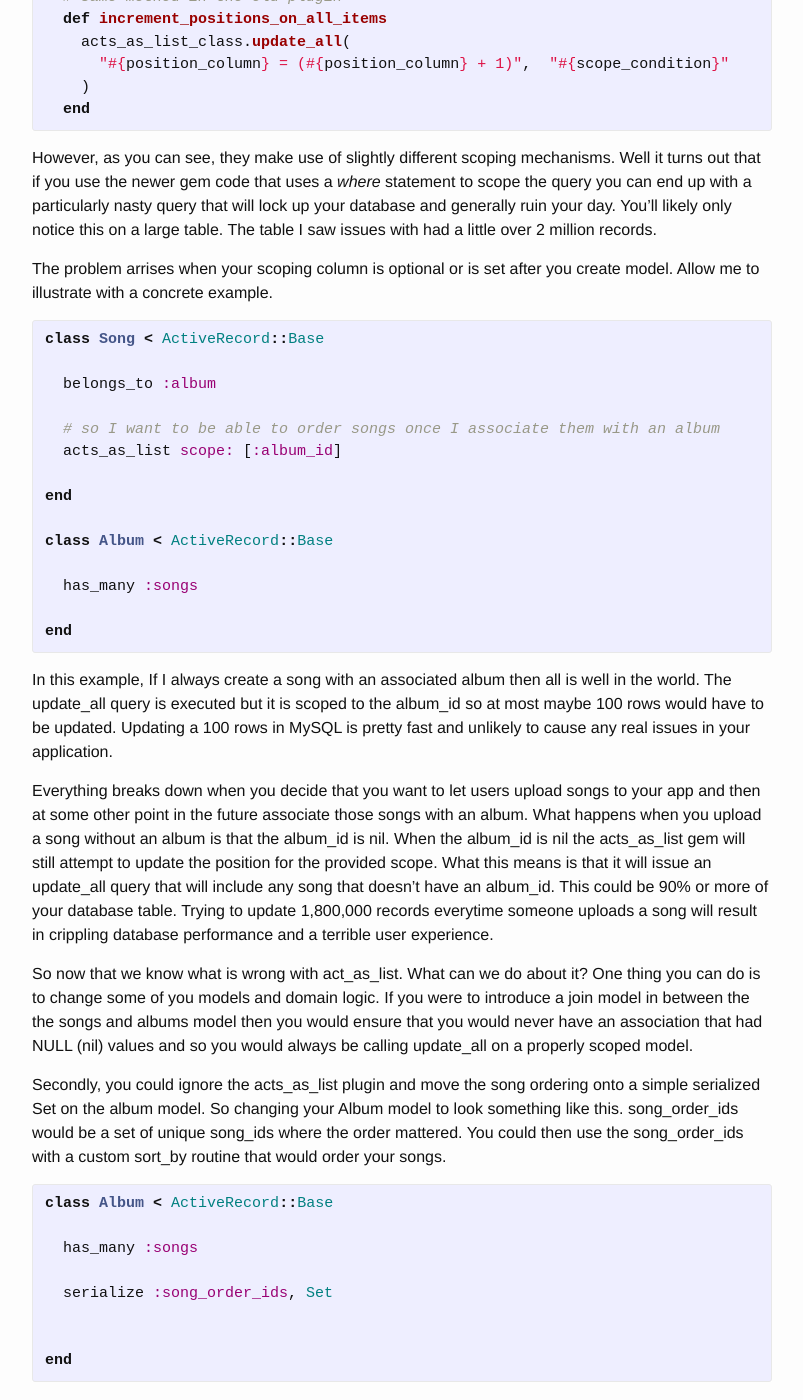
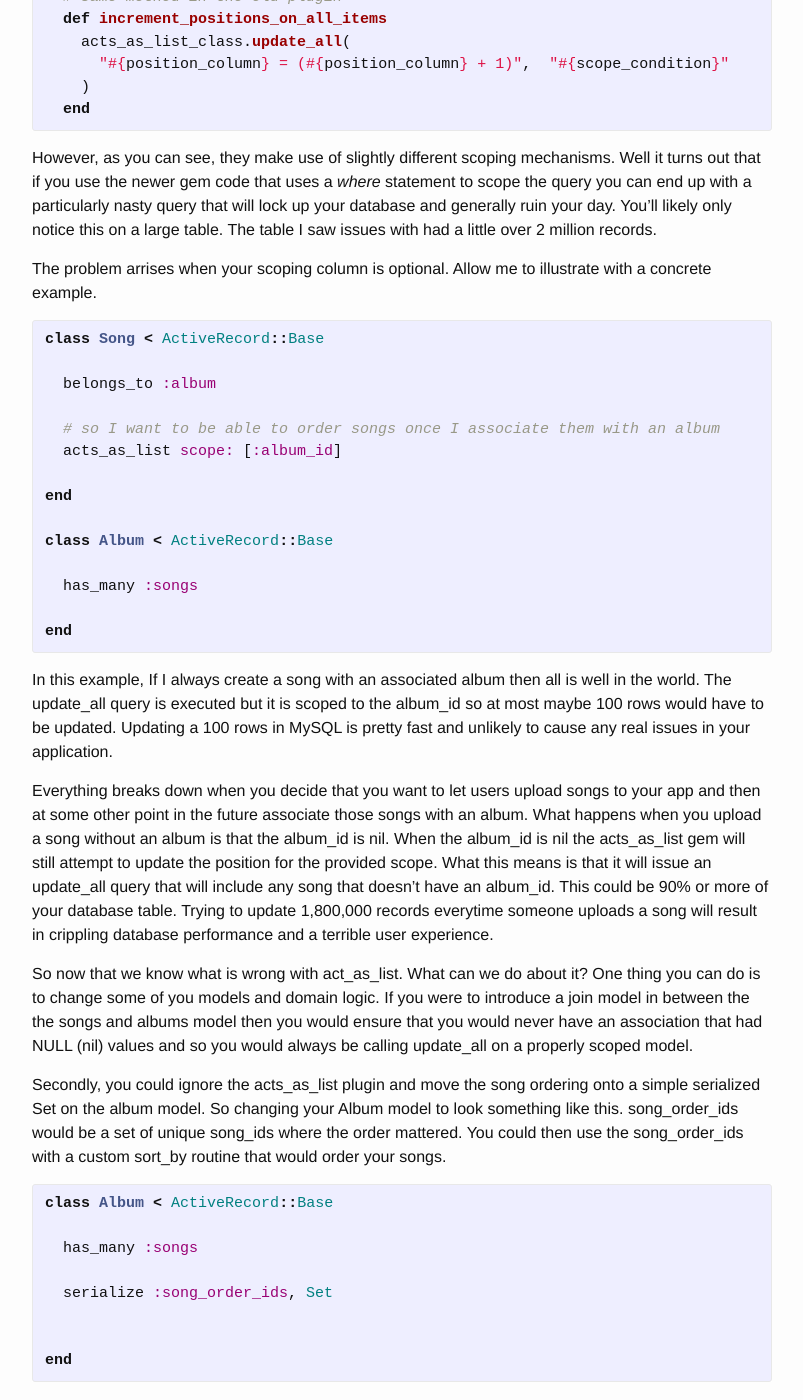
Before and after one commit to johnnyiller/johnnyiller.github.io, a Jekyll site: the page built from _posts/2014-12-29-act-as-list-table-locking.markdown, in a window 1280 px wide and 1400 px high, scrolled down 734 px. Shown: the whole window, without its empty margins (238-1041 px from the left). Built offline with Jekyll 4.4.1, drawn with Linux system fonts in a browser that asks for light colours; comment, search, counter and statistics services are not loaded; some of the changed text lies outside the part shown.

Commit message:
revision to acts_as_list

```diff
--- a/_posts/2014-12-29-act-as-list-table-locking.markdown
+++ b/_posts/2014-12-29-act-as-list-table-locking.markdown
@@ -33,7 +33,7 @@ Both the old acts_as_list plugin and the new acts_as_list gem make use of the up
 
 However, as you can see, they make use of slightly different scoping mechanisms.  Well it turns out that if you use the newer gem code that uses a *where* statement to scope the query you can end up with a particularly nasty query that will lock up your database and generally ruin your day.  You'll likely only notice this on a large table.  The table I saw issues with had a little over 2 million records.
 
-The problem arrises when your scoping column is optional or is set after you create model.  Allow me to illustrate with a concrete example.
+The problem arrises when your scoping column is optional.  Allow me to illustrate with a concrete example.
 
 
 {% highlight ruby %}
```
Also changed, not shown: other parts of _posts/2014-12-29-act-as-list-table-locking.markdown (+3 -0 lines).
